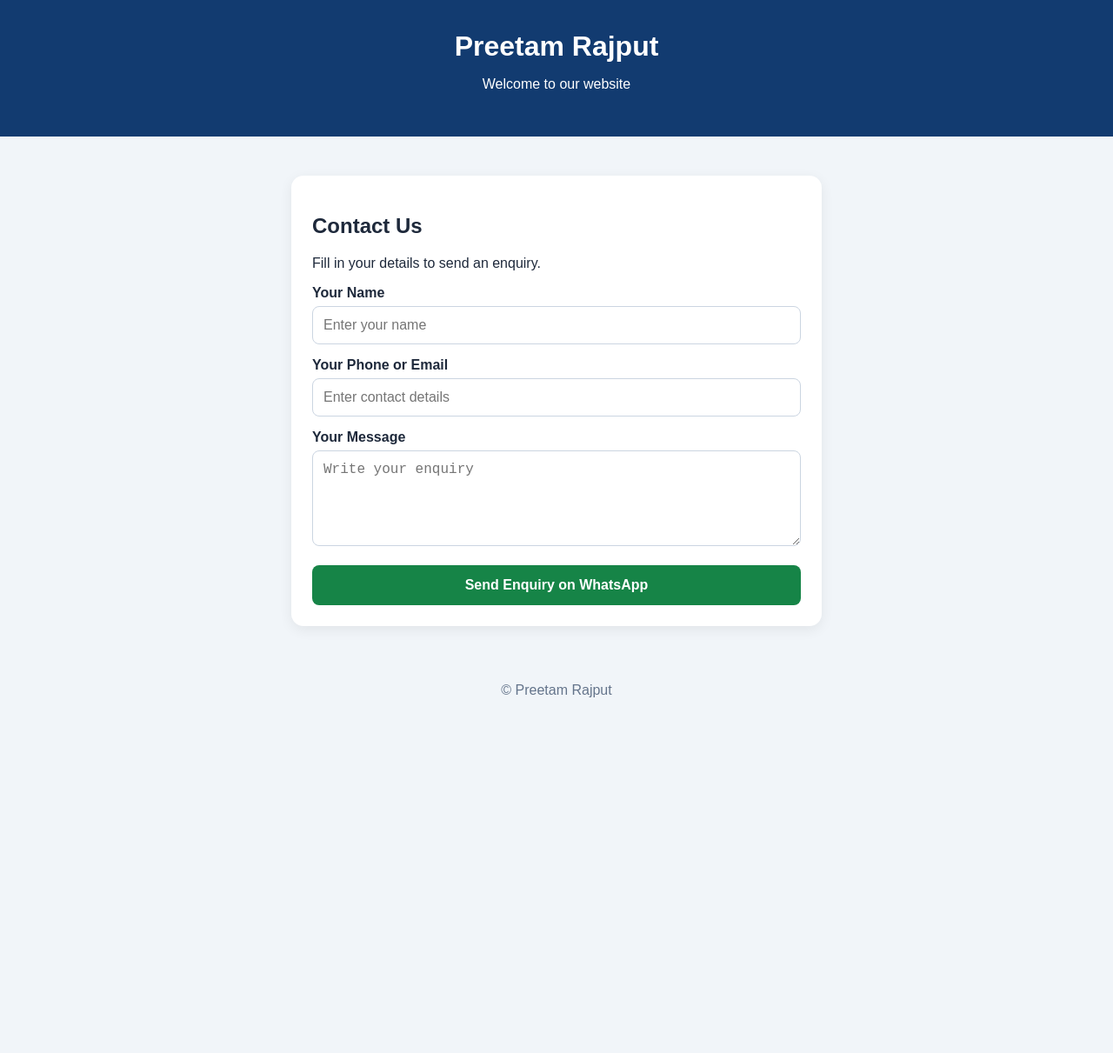
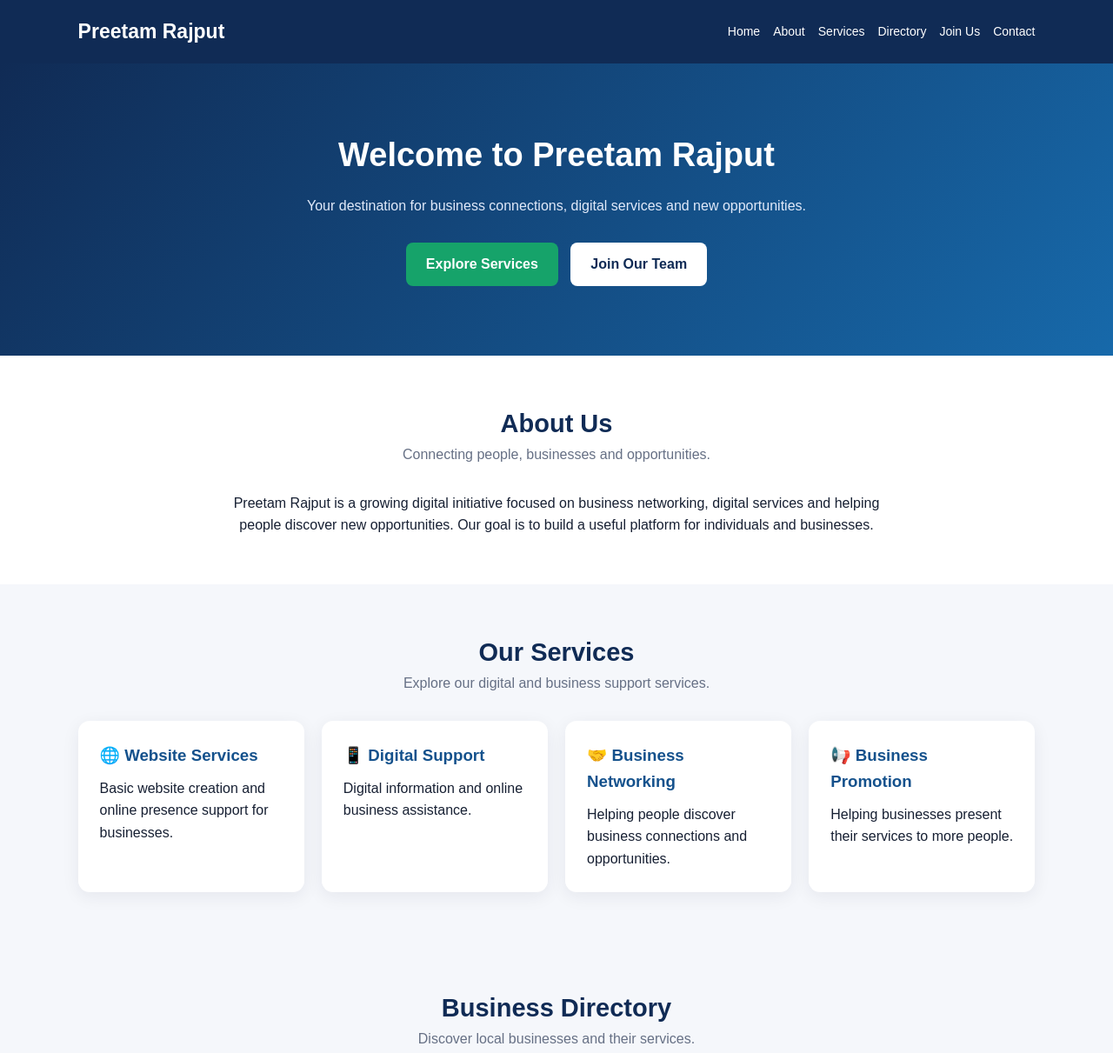
Before and after one commit to peeetam40/preetam-rajput, a plain HTML site: page index.html in a window 1280 px wide. Shown: the top 1211 px of the page at 87% size. Before the commit the page ends 823 px from the top, so only its background shows below. Drawn offline with Linux system fonts and the light colour scheme.

Commit message:
Update index.html

```diff
--- a/index.html
+++ b/index.html
@@ -4,116 +4,166 @@
 <head>
 <meta charset="UTF-8">
 <meta name="viewport" content="width=device-width, initial-scale=1.0">
-  <title>Preetam Rajput</title>
+<title>Preetam Rajput | Business & Digital Services</title>
 <style>
-    * { box-sizing: border-box; }
-    body {
-      margin: 0;
-      font-family: Arial, sans-serif;
-      background: #f1f5f9;
-      color: #1e293b;
-    }
-    header {
-      background: #123b70;
-      color: white;
-      text-align: center;
-      padding: 35px 15px;
-    }
-    header h1 { margin: 0 0 10px; }
-    main {
-      max-width: 650px;
-      margin: 25px auto;
-      padding: 20px;
-    }
-    .card {
-      background: white;
-      padding: 24px;
-      border-radius: 14px;
-      box-shadow: 0 4px 15px #00000012;
-    }
-    label {
-      display: block;
-      margin: 15px 0 6px;
-      font-weight: bold;
-    }
-    input, textarea {
-      width: 100%;
-      padding: 12px;
-      border: 1px solid #cbd5e1;
-      border-radius: 8px;
-      font-size: 16px;
-    }
-    textarea { min-height: 110px; }
-    button {
-      width: 100%;
-      padding: 14px;
-      margin-top: 18px;
-      border: 0;
-      border-radius: 8px;
-      background: #168447;
-      color: white;
-      font-size: 16px;
-      font-weight: bold;
-      cursor: pointer;
-    }
-    button:active { opacity: 0.8; }
-    footer {
-      text-align: center;
-      padding: 20px;
-      color: #64748b;
-    }
+*{box-sizing:border-box;margin:0;padding:0}
+html{scroll-behavior:smooth}
+body{font-family:Arial,sans-serif;background:#f5f7fb;color:#172033;line-height:1.6}
+header{background:#102b55;color:white;padding:18px 7%;display:flex;justify-content:space-between;align-items:center;flex-wrap:wrap;gap:12px}
+header h2{font-size:23px}
+nav{display:flex;gap:15px;flex-wrap:wrap}
+nav a{color:white;text-decoration:none;font-size:14px}
+.hero{background:linear-gradient(130deg,#102b55,#1769aa);color:white;text-align:center;padding:75px 20px}
+.hero h1{font-size:38px;margin-bottom:15px}
+.hero p{max-width:650px;margin:0 auto 25px;color:#e1eafa}
+.btn{display:inline-block;background:#16a36a;color:white;text-decoration:none;padding:12px 23px;border-radius:8px;font-weight:bold;margin:5px}
+.btn.secondary{background:white;color:#102b55}
+section{padding:55px 7%;scroll-margin-top:20px}
+.heading{text-align:center;margin-bottom:30px}
+.heading h2{font-size:29px;color:#102b55}
+.heading p{color:#667085}
+.about{background:white;text-align:center}
+.about p{max-width:750px;margin:auto}
+.grid{display:grid;grid-template-columns:repeat(auto-fit,minmax(220px,1fr));gap:20px}
+.card{background:white;padding:25px;border-radius:13px;box-shadow:0 5px 20px #17203312}
+.card h3{color:#14518c;margin-bottom:10px}
+.join{background:#eaf2fc;text-align:center}
+.contact{background:white}
+form{max-width:600px;margin:auto}
+label{display:block;font-weight:bold;margin:14px 0 6px}
+input,textarea,select{width:100%;padding:13px;border:1px solid #ccd4df;border-radius:8px;font-size:16px}
+textarea{min-height:110px}
+button{width:100%;padding:15px;background:#15945d;color:white;border:0;border-radius:8px;font-size:16px;font-weight:bold;margin-top:18px;cursor:pointer}
+footer{background:#102b55;color:white;text-align:center;padding:25px}
+footer a{color:white}
 </style>
 </head>
 <body>
+
 <header>
-    <h1>Preetam Rajput</h1>
-    <p>Welcome to our website</p>
+<h2>Preetam Rajput</h2>
+<nav>
+<a href="#home">Home</a>
+<a href="#about">About</a>
+<a href="#services">Services</a>
+<a href="#directory">Directory</a>
+<a href="#join">Join Us</a>
+<a href="#contact">Contact</a>
+</nav>
 </header>
 
-  <main>
+<div class="hero" id="home">
+<h1>Welcome to Preetam Rajput</h1>
+<p>Your destination for business connections, digital services and new opportunities.</p>
+<a class="btn" href="#services">Explore Services</a>
+<a class="btn secondary" href="#join">Join Our Team</a>
+</div>
+
+<section class="about" id="about">
+<div class="heading">
+<h2>About Us</h2>
+<p>Connecting people, businesses and opportunities.</p>
+</div>
+<p>Preetam Rajput is a growing digital initiative focused on business networking, digital services and helping people discover new opportunities. Our goal is to build a useful platform for individuals and businesses.</p>
+</section>
+
+<section id="services">
+<div class="heading">
+<h2>Our Services</h2>
+<p>Explore our digital and business support services.</p>
+</div>
+<div class="grid">
 <div class="card">
+<h3>🌐 Website Services</h3>
+<p>Basic website creation and online presence support for businesses.</p>
+</div>
+<div class="card">
+<h3>📱 Digital Support</h3>
+<p>Digital information and online business assistance.</p>
+</div>
+<div class="card">
+<h3>🤝 Business Networking</h3>
+<p>Helping people discover business connections and opportunities.</p>
+</div>
+<div class="card">
+<h3>📢 Business Promotion</h3>
+<p>Helping businesses present their services to more people.</p>
+</div>
+</div>
+</section>
+
+<section id="directory">
+<div class="heading">
+<h2>Business Directory</h2>
+<p>Discover local businesses and their services.</p>
+</div>
+<div class="card" style="text-align:center">
+<h3>Want to List Your Business?</h3>
+<p>Contact us to enquire about adding your business to our directory.</p>
+<a class="btn" href="#contact">Send Enquiry</a>
+</div>
+</section>
+
+<section class="join" id="join">
+<div class="heading">
+<h2>Join Our Team</h2>
+<p>Interested in working with us? Send us an enquiry.</p>
+</div>
+<a class="btn" href="#contact">Apply Now</a>
+</section>
+
+<section class="contact" id="contact">
+<div class="heading">
 <h2>Contact Us</h2>
 <p>Fill in your details to send an enquiry.</p>
-
+</div>
 <form id="contactForm">
-        <label for="name">Your Name</label>
+<label>Your Name</label>
 <input id="name" required placeholder="Enter your name">
 
-        <label for="contact">Your Phone or Email</label>
-        <input id="contact" required placeholder="Enter contact details">
+<label>Phone or Email</label>
+<input id="contactInfo" required placeholder="Enter contact details">
 
-        <label for="message">Your Message</label>
-        <textarea id="message" required placeholder="Write your enquiry"></textarea>
+<label>Enquiry Type</label>
+<select id="type">
+<option>General Enquiry</option>
+<option>Digital Services</option>
+<option>Business Directory</option>
+<option>Join Our Team</option>
+</select>
+
+<label>Your Message</label>
+<textarea id="message" required placeholder="Write your message"></textarea>
 
 <button type="submit">Send Enquiry on WhatsApp</button>
 </form>
-    </div>
-  </main>
+</section>
 
-  <footer>© Preetam Rajput</footer>
+<footer>
+<p>© 2026 Preetam Rajput. All Rights Reserved.</p>
+<p>Business Services & Digital Platform</p>
+</footer>
 
 <script>
-    const WHATSAPP_NUMBER = "91XXXXXXXXXX";
+const WHATSAPP_NUMBER = "918840357551";
 
-    document.getElementById("contactForm").addEventListener("submit", function(event) {
-      event.preventDefault();
+document.getElementById("contactForm").addEventListener("submit",function(e){
+e.preventDefault();
 
-      const name = document.getElementById("name").value.trim();
-      const contact = document.getElementById("contact").value.trim();
-      const message = document.getElementById("message").value.trim();
+const name=document.getElementById("name").value.trim();
+const contact=document.getElementById("contactInfo").value.trim();
+const type=document.getElementById("type").value;
+const message=document.getElementById("message").value.trim();
 
-      const text =
-        "New enquiry for Preetam Rajput\n" +
-        "Name: " + name + "\n" +
-        "Contact: " + contact + "\n" +
-        "Message: " + message;
+const text="New Enquiry - Preetam Rajput\n"+
+"Name: "+name+"\n"+
+"Contact: "+contact+"\n"+
+"Enquiry: "+type+"\n"+
+"Message: "+message;
 
-      const whatsappURL =
-        "https://wa.me/" + WHATSAPP_NUMBER +
-        "?text=" + encodeURIComponent(text);
-
-      window.location.href = whatsappURL;
+window.open("https://wa.me/"+WHATSAPP_NUMBER+"?text="+encodeURIComponent(text),"_blank");
 });
 </script>
+
 </body>
   </html>
```
Lines whose indentation alone changed are shown as unchanged.
